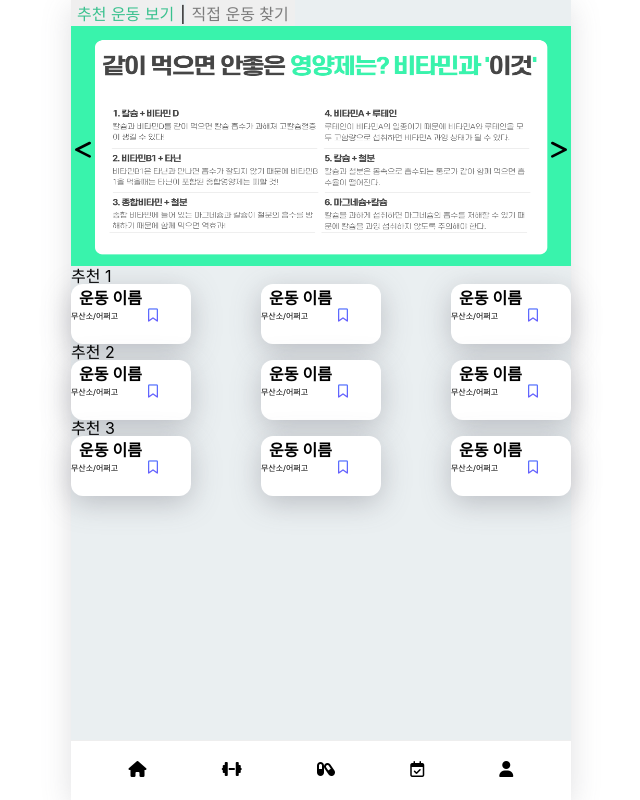
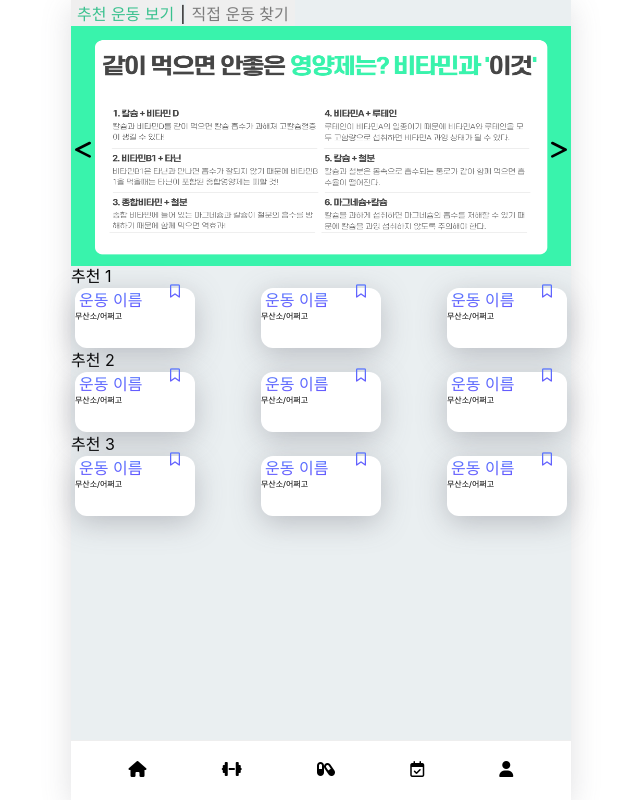
Before and after one commit to rkarud1234/Health-And-Pills, a React (Create React App) app in the folder FE/: page /health in a window 1280 px wide. Shown: the top 800 px of the page, without its empty margins (319-959 px from the left). Built offline with nearby package versions, Linux system fonts and the light colour scheme.

Commit message:
chore: 북마크 위치 및 글씨 색깔 수정

```diff
--- a/FE/src/components/cards/HealthCard.js
+++ b/FE/src/components/cards/HealthCard.js
@@ -2,7 +2,12 @@ import { useState } from "react";
 import styled from "styled-components";
 import BookMark from "../buttons/BookMark";
 import UnBookMark from "../buttons/UnBookMark";
+import { Link } from "react-router-dom";
 
+const HealthCardWrapper = styled.div`
+  background-color: transparent;
+  padding: 4px;
+`
 
 const StyledHealthCard = styled.div`
   border-radius: 12px;
@@ -12,16 +17,22 @@ const StyledHealthCard = styled.div`
   height: ${(props) => props.height};
   padding:  "6px 8px 6px 8px";
   cursor: pointer;
+  justify-content: space-between;
+  position: relative;
   /* background: linear-gradient(#537CFE, #6A53FE);
   -webkit-background-clip: text;
   -webkit-text-fill-color: transparent; */
 `
 
 const StyledHealthNameWrapper = styled.div`
-  display: inline-block;
+  display: flex;
   font-size: 1rem;
   padding: ${(props) => props.padding};
   font-weight: ${(props) => props.fontWeight};
+  text-align: center;
+  background: linear-gradient(#537CFE, #6A53FE);
+  -webkit-background-clip: text;
+  -webkit-text-fill-color: transparent;
 `
 
 const HealthInfoWrapper = styled.div`
@@ -30,8 +41,13 @@ const HealthInfoWrapper = styled.div`
 `
 
 const BookMarkWrapper = styled.div`
-  display: inline-block;
   background-color: ${({ color }) => color};
+  position: absolute;
+  top: -8px;
+  right: 16px;
+  width: 15px;
+  height: 20px;
+
 `
 
 const HealthCard = ({ width, height, padding, fontWeight }) => {
@@ -39,35 +55,43 @@ const HealthCard = ({ width, height, padding, fontWeight }) => {
 
   return (
     <>
+      <HealthCardWrapper>
         <StyledHealthCard width={width} height={height}>
-
-        <StyledHealthNameWrapper padding={padding} fontWeight={fontWeight}>
-          운동 이름
-          <BookMarkWrapper
-            onClick = {() => setBookMark(!bookMark)}
-            >
-            <div>
+            <BookMarkWrapper onClick = {() => setBookMark(!bookMark)}>
+              {/* <div> */}
                 {bookMark === false ? (
                   <BookMark/>
                 ) : (
                   <UnBookMark/>
                 )}
-            </div>
+              {/* </div> */}
             </BookMarkWrapper>
+          <StyledHealthNameWrapper padding="4px" fontWeight={fontWeight}>
+            <Link to="/healthDetail">
+            운동 이름
+            </Link>
           </StyledHealthNameWrapper>
           <HealthInfoWrapper>
             무산소/어쩌고
           </HealthInfoWrapper>
         </StyledHealthCard>
+      </HealthCardWrapper>
     </>
   );
 };
 
 export default HealthCard;
 
-HealthCard.defaultProps = {
+StyledHealthCard.defaultProps = {
   width: "120px",
   height: "60px",
-  padding: "6px 8px 6px 8px",
+  // padding: "6px 8px 6px 8px",
   fontWeight: "600",
 }
+
+// HealthCard.defaultProps = {
+//   width: "120px",
+//   height: "60px",
+//   // padding: "6px 8px 6px 8px",
+//   fontWeight: "600",
+// }
```
Lines whose indentation alone changed are shown as unchanged.
